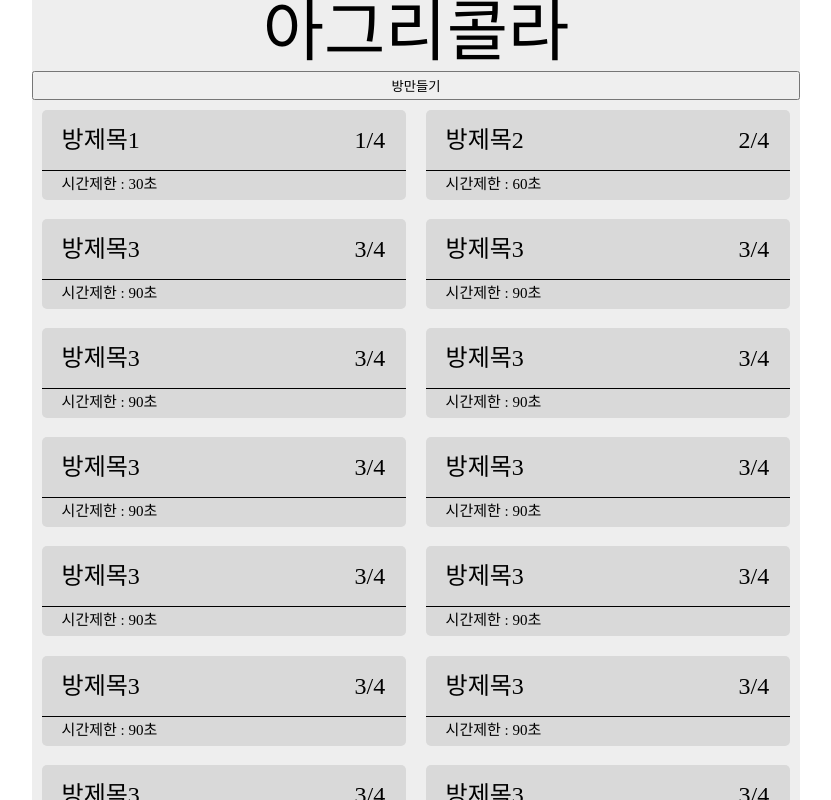
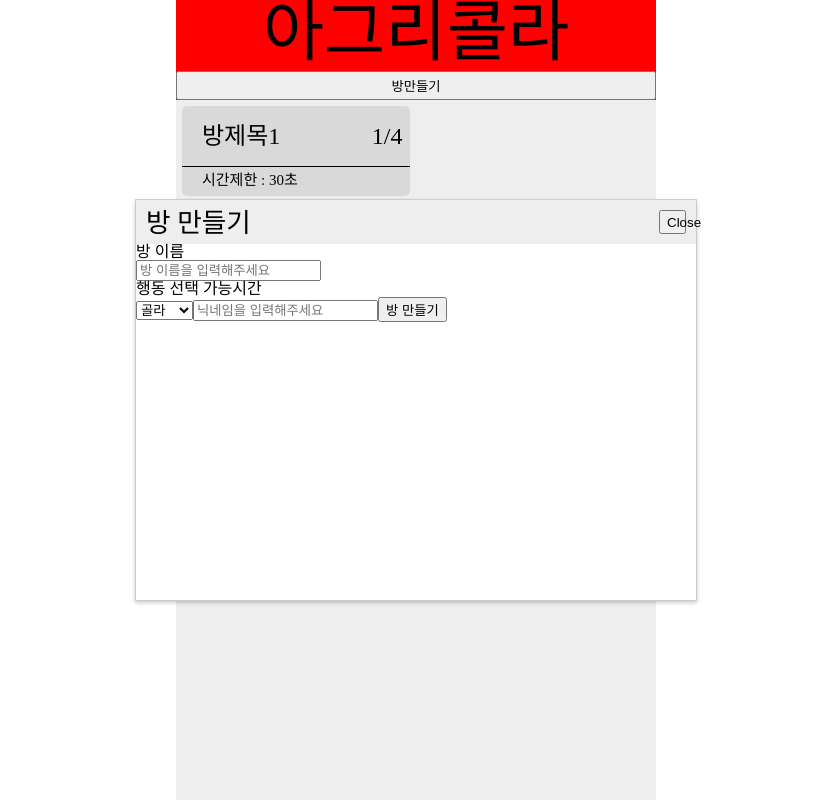
Before and after one commit to ijehyunpark/Agricola-frontend, a React (Create React App) app: page / in a window 1280 px wide. Both pictures are taken after a click on the button "방만들기". Shown: the top 800 px of the page, without its empty margins (224-1055 px from the left). Built offline with nearby package versions, Linux system fonts and the light colour scheme.

Commit message:
방 입장 모달창 구현(일단은 방만들기 복붙함)

```diff
--- a/src/components/roomlistComponent/Room.tsx
+++ b/src/components/roomlistComponent/Room.tsx
@@ -1,4 +1,5 @@
-import React from 'react';
+import React, { useState } from 'react';
+import RoomJoin from './RoomJoin';
 import styled from 'styled-components';
 
 
@@ -46,12 +47,13 @@ type Roomprops = {
   roomTitle:string;
   player:number;
   timeset:number;
+  onClick: () => void;
 }
-function Room({ roomTitle, player, timeset} : Roomprops ){
+function Room({ roomTitle, player, timeset, onClick } : Roomprops){
   return(
     <>
       <Info>
-        <Roominfo>
+        <Roominfo onClick={onClick}>
           <Roomtitle>
             {roomTitle}
           </Roomtitle>
--- a/src/components/roomlistComponent/RoomJoin.tsx
+++ b/src/components/roomlistComponent/RoomJoin.tsx
@@ -1,10 +1,77 @@
-import React, { PropsWithChildren } from "react";
+import React, { ReactNode } from "react";
 import styled from "styled-components";
 
+export const Modal = styled.div`
+  position: fixed;
+  top: 50%;
+  left: 50%;
+  transform: translate(-50%, -50%);
+  z-index: 9999;
+  background-color: white;
+  border: 1px solid #ccc;
+  box-shadow: 0 2px 4px rgba(0, 0, 0, 0.2);
+  padding: 0px;
+  animation: modalFadeIn 0.3s ease-out;
+  @keyframes modalFadeIn {
+    from {
+      opacity: 0;
+      transform: translate(-50%, -60%);
+    }
+    to {
+      opacity: 1;
+      transform: translate(-50%, -50%);
+    }
+  }
+`
 
-function RoomMake(){
+export const ModalContent = styled.div`
+  height: 50vh;
+  width: 70vh;
 
-  return
-}
+`
+export const Head = styled.div`
+  display: flex;
+  height: 3vh;
+  padding: 10px;
+  background-color: #EEEEEE;
+  p{
+    width: 95%;
+    font-size: 20pt;
+  }
+`
+export const Close = styled.button`
+  width: 5%;
+`
+export const MainContent = styled.div`
 
-export default RoomMake;
+`
+
+
+const RoomJoin = ({ onClose }: {onClose: () => void}) => {
+  return (
+    <Modal>
+      <ModalContent>
+        <Head>
+          <p>방 입장 (방만들기 복붙했습니다.)</p>
+          <Close onClick={onClose}>Close</Close>
+        </Head>
+        <MainContent>
+          <p >방 이름</p>
+          <input type="text" placeholder="방 이름을 입력해주세요"></input>
+          <p>행동 선택 가능시간</p>
+          <select name="time">
+            <option value="">골라</option>
+            <option value="30초">30초</option>
+            <option value="60초">60초</option>
+            <option value="90초">90초</option>
+            <option value="120초">120초</option>
+          </select>
+          <input type="text" placeholder="닉네임을 입력해주세요"></input>
+          <button className="방만들기">방 만들기</button>
+        </MainContent>
+      </ModalContent>
+    </Modal>
+  );
+};
+
+export default RoomJoin;
--- a/src/components/roomlistComponent/RoomList.tsx
+++ b/src/components/roomlistComponent/RoomList.tsx
@@ -1,64 +1,77 @@
-import React, { useState, useCallback } from 'react';
+import React, { useState } from 'react';
 import RoomMake from './RoomMake';
+import RoomJoin from './RoomJoin';
 import Room from './Room';
 import styled from 'styled-components';
 
 export const Background = styled.div`
-  width: 60%;
+  width: 60vh;
+  height: 100vh;
   border: 30px;
   margin: 0 auto;
   background-color: #EEEEEE;
-  header{
-    height: 100px;
-    display: grid;
-    h1{
-      text-align: center;
-      font-size: 50pt;
-    }
-    button{
-      align-item: right;
-    }
-  }
 `
+export const MainHeader = styled.div`
+  height: 100px;
+  display: grid;
+  background-color: red;
+`
+export const MainTitle = styled.h1`
+  text-align: center;
+  font-size: 50pt;
+`
+export const MakeButton = styled.button`
+  align-item: right;
+`
+
 export const Roomlist = styled.div`
   display: grid;
   grid-template-columns: 1fr 1fr;
 `
 
+export const ModalContainer = styled.div`
+  position: fixed;
+  top: 0;
+  left: 0;
+  width: 200vh;
+  height: 100vh;
+  background-color: rgba(0, 0, 0, 0.5);
+  z-index: 9998;
+  justify-content: center;
+  align-items: center;
+`
+
 
 const RoomList = () => {
+  const [roomMakeVisible, setRoomMakeVisible] = useState<boolean>(false);
+  const [roomJoinVisible, setRoomJoinVisible] = useState<boolean>(false);
+
+  const openRoomMake = () => {
+    setRoomMakeVisible(true);
+  };
+
+  const openRoomJoin = () => {
+    setRoomJoinVisible(true);
+  };
   return(
     <Background>
-      <header>
-        <h1>아그리콜라</h1>
-        <button>방만들기</button>
-      </header>
+      <MainHeader>
+        <MainTitle>아그리콜라</MainTitle>
+        <MakeButton onClick={openRoomMake}>방만들기</MakeButton>
+      </MainHeader>
       <Roomlist>
         {/* 반복문 처리로 해야함*/}
-        <Room roomTitle = "방제목1" player = {1} timeset = {30}></Room>
-        <Room roomTitle = "방제목2" player = {2} timeset = {60}></Room>
-        <Room roomTitle = "방제목3" player = {3} timeset = {90}></Room>
-        <Room roomTitle = "방제목3" player = {3} timeset = {90}></Room>
-        <Room roomTitle = "방제목3" player = {3} timeset = {90}></Room>
-        <Room roomTitle = "방제목3" player = {3} timeset = {90}></Room>
-        <Room roomTitle = "방제목3" player = {3} timeset = {90}></Room>
-        <Room roomTitle = "방제목3" player = {3} timeset = {90}></Room>
-        <Room roomTitle = "방제목3" player = {3} timeset = {90}></Room>
-        <Room roomTitle = "방제목3" player = {3} timeset = {90}></Room>
-        <Room roomTitle = "방제목3" player = {3} timeset = {90}></Room>
-        <Room roomTitle = "방제목3" player = {3} timeset = {90}></Room>
-        <Room roomTitle = "방제목3" player = {3} timeset = {90}></Room>
-        <Room roomTitle = "방제목3" player = {3} timeset = {90}></Room>
-        <Room roomTitle = "방제목3" player = {3} timeset = {90}></Room>
-        <Room roomTitle = "방제목3" player = {3} timeset = {90}></Room>
-        <Room roomTitle = "방제목3" player = {3} timeset = {90}></Room>
-        <Room roomTitle = "방제목3" player = {3} timeset = {90}></Room>
-        <Room roomTitle = "방제목3" player = {3} timeset = {90}></Room>
-        <Room roomTitle = "방제목3" player = {3} timeset = {90}></Room>
-        <Room roomTitle = "방제목3" player = {3} timeset = {90}></Room>
-        <Room roomTitle = "방제목3" player = {3} timeset = {90}></Room>
-        <Room roomTitle = "방제목3" player = {3} timeset = {90}></Room>
+        <Room roomTitle = "방제목1" player = {1} timeset = {30} onClick={openRoomJoin}></Room>
       </Roomlist>
+      {/* RoomMake 모달창 */}
+      {roomMakeVisible && (
+        <RoomMake onClose={() => setRoomMakeVisible(false)} />
+      )}
+
+      {/* RoomJoin 모달창 */}
+      {roomJoinVisible && (
+        <RoomJoin onClose={() => setRoomJoinVisible(false)} />
+      )}
     </Background>
   )
 }
--- a/src/components/roomlistComponent/RoomMake.tsx
+++ b/src/components/roomlistComponent/RoomMake.tsx
@@ -1,10 +1,78 @@
-import React, { PropsWithChildren } from "react";
+import React, { ReactNode } from "react";
 import styled from "styled-components";
 
+export const Modal = styled.div`
+  position: fixed;
+  top: 50%;
+  left: 50%;
+  transform: translate(-50%, -50%);
+  z-index: 9999;
+  background-color: white;
+  border: 1px solid #ccc;
+  box-shadow: 0 2px 4px rgba(0, 0, 0, 0.2);
+  padding: 0px;
+  animation: modalFadeIn 0.3s ease-out;
+  @keyframes modalFadeIn {
+    from {
+      opacity: 0;
+      transform: translate(-50%, -60%);
+    }
+    to {
+      opacity: 1;
+      transform: translate(-50%, -50%);
+    }
+  }
+`
 
-function RoomMake(){
+export const ModalContent = styled.div`
+  height: 50vh;
+  width: 70vh;
 
-  return
-}
+`
+export const Head = styled.div`
+  display: flex;
+  height: 3vh;
+  padding: 10px;
+  background-color: #EEEEEE;
+  p{
+    width: 95%;
+    font-size: 20pt;
+  }
+`
+export const Close = styled.button`
+  width: 5%;
+`
+export const MainContent = styled.div`
+
+`
+
+
+
+const RoomMake= ({ onClose }: {onClose: () => void}) => {
+  return (
+    <Modal>
+      <ModalContent>
+        <Head>
+          <p>방 만들기</p>
+          <Close onClick={onClose}>Close</Close>
+        </Head>
+        <MainContent>
+          <p >방 이름</p>
+          <input type="text" placeholder="방 이름을 입력해주세요"></input>
+          <p>행동 선택 가능시간</p>
+          <select name="time">
+            <option value="">골라</option>
+            <option value="30초">30초</option>
+            <option value="60초">60초</option>
+            <option value="90초">90초</option>
+            <option value="120초">120초</option>
+          </select>
+          <input type="text" placeholder="닉네임을 입력해주세요"></input>
+          <button className="방만들기">방 만들기</button>
+        </MainContent>
+      </ModalContent>
+    </Modal>
+  );
+};
 
 export default RoomMake;
```
